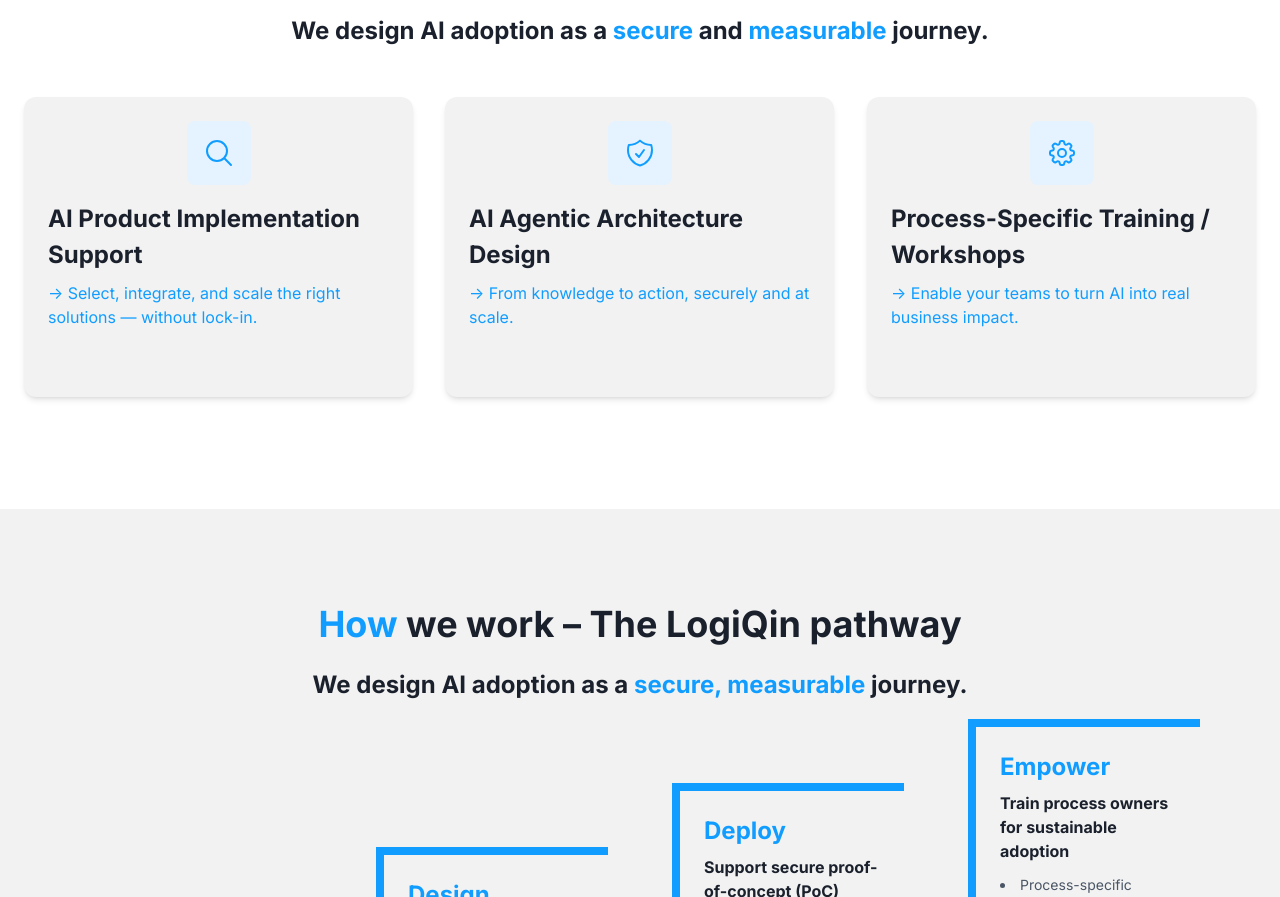
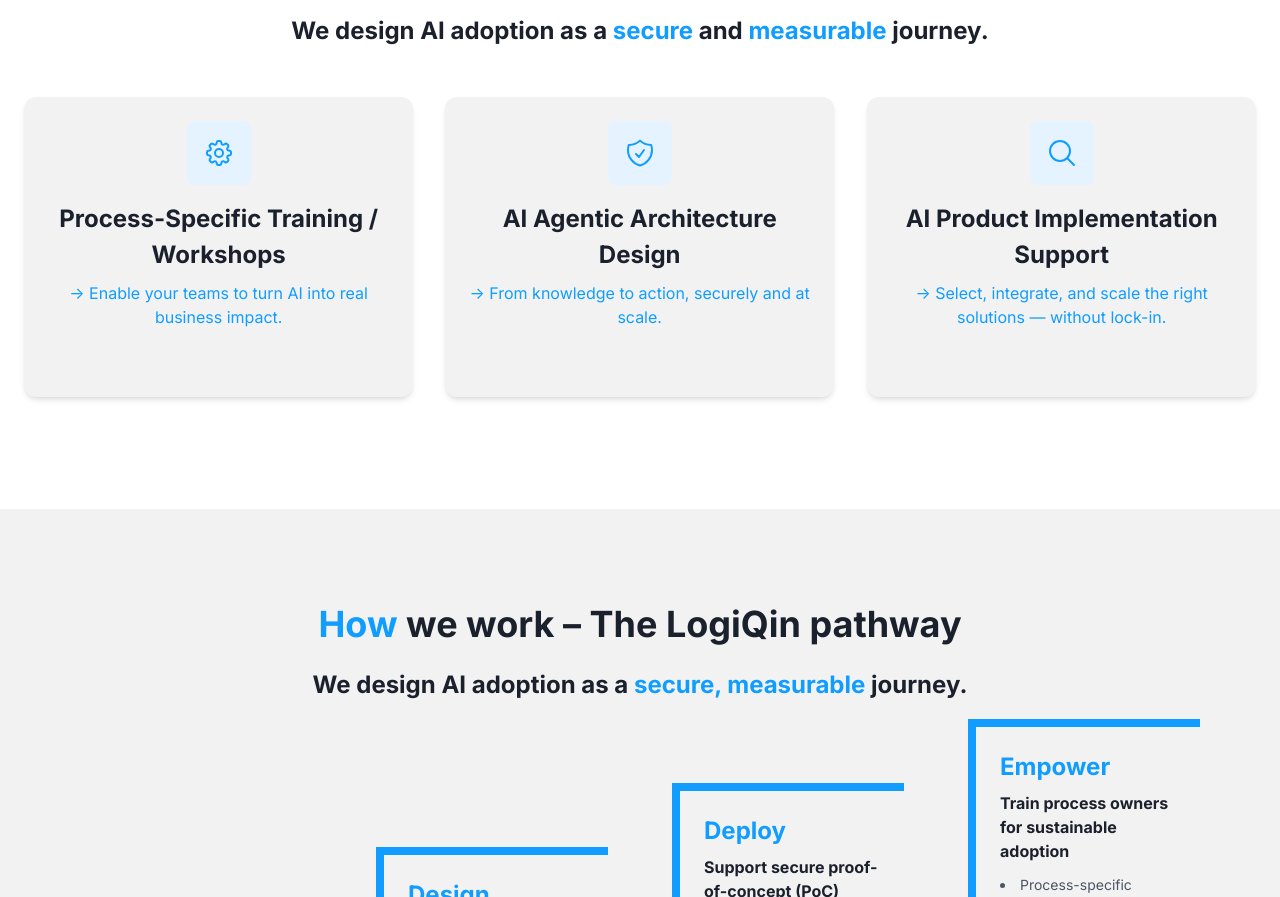
Before and after one commit to logiqin/logiqin.github.io-website, a website built with Vite: page index.html in a window 1280 px wide. Shown: the part 3390-4287 px from the top of the page. Built offline with nearby package versions, Linux system fonts and the light colour scheme.

Commit message:
swap card

```diff
--- a/index.html
+++ b/index.html
@@ -330,41 +330,41 @@
                 <div class="grid md:grid-cols-1 lg:grid-cols-3 gap-8">
 
                     <!-- Card 1 -->
-                    <div class="flip-card">
-                        <div class="flip-card-inner">
-                            <div class="flip-card-front">
+                    <div class="flip-card h-80">
+                        <div class="flip-card-inner h-full">
+                            <div class="flip-card-front text-center flex flex-col justify-center items-center h-full p-6">
                                 <div
-                                    class="bg-logiqin-soft-blue h-16 w-16 rounded-lg flex items-center justify-center mb-4">
+                                    class="bg-logiqin-soft-blue h-16 w-16 rounded-lg flex items-center justify-center mb-4 mx-auto">
                                     <svg xmlns="http://www.w3.org/2000/svg" fill="none" viewBox="0 0 24 24"
                                         stroke-width="1.5" stroke="#109DFF" class="size-8">
                                         <path stroke-linecap="round" stroke-linejoin="round"
-                                            d="m21 21-5.197-5.197m0 0A7.5 7.5 0 1 0 5.196 5.196a7.5 7.5 0 0 0 10.607 10.607Z" />
+                                            d="M10.343 3.94c.09-.542.56-.94 1.11-.94h1.093c.55 0 1.02.398 1.11.94l.149.894c.07.424.384.764.78.93.398.164.855.142 1.205-.108l.737-.527a1.125 1.125 0 0 1 1.45.12l.773.774c.39.389.44 1.002.12 1.45l-.527.737c-.25.35-.272.806-.107 1.204.165.397.505.71.93.78l.893.15c.543.09.94.559.94 1.109v1.094c0 .55-.397 1.02-.94 1.11l-.894.149c-.424.07-.764.383-.929.78-.165.398-.143.854.107 1.204l.527.738c.32.447.269 1.06-.12 1.45l-.774.773a1.125 1.125 0 0 1-1.449.12l-.738-.527c-.35-.25-.806-.272-1.203-.107-.398.165-.71.505-.781.929l-.149.894c-.09.542-.56.94-1.11.94h-1.094c-.55 0-1.019-.398-1.11-.94l-.148-.894c-.071-.424-.384-.764-.781-.93-.398-.164-.854-.142-1.204.108l-.738.527c-.447.32-1.06.269-1.45-.12l-.773-.774a1.125 1.125 0 0 1-.12-1.45l.527-.737c.25-.35.272-.806.108-1.204-.165-.397-.506-.71-.93-.78l-.894-.15c-.542-.09-.94-.56-.94-1.109v-1.094c0-.55.398-1.02.94-1.11l.894-.149c.424-.07.765-.383.93-.78.165-.398.143-.854-.108-1.204l-.526-.738a1.125 1.125 0 0 1 .12-1.45l.773-.773a1.125 1.125 0 0 1 1.45-.12l.737.527c.35.25.807.272 1.204.107.397-.165.71-.505.78-.929l.15-.894Z" />
+                                        <path stroke-linecap="round" stroke-linejoin="round"
+                                            d="M15 12a3 3 0 1 1-6 0 3 3 0 0 1 6 0Z" />
                                     </svg>
 
                                 </div>
-                                <h3 class="text-subhead font-bold mb-2">AI Product Implementation Support</h3>
-                                <p class="text-caption text-logiqin-blue">→ Select, integrate, and scale the right
-                                    solutions — without lock-in.</p>
+                                <h3 class="text-subhead font-bold mb-2 text-center">Process-Specific Training / Workshops</h3>
+                                <p class="text-caption text-logiqin-blue text-center">→ Enable your teams to turn AI into real
+                                    business impact.</p>
                             </div>
-                            <div class="flip-card-back">
-                                <ul class="list-disc pl-6 list-inside space-y-3 text-white">
-                                    <li class="pl-1 -indent-4">Product scouting to find the best-fit tools</li>
-                                    <li class="pl-1 -indent-4">Tender preparation with clear requirements &
-                                        evaluation criteria</li>
-                                    <li class="pl-1 -indent-4">Integration oversight for seamless fit into your IT
-                                        ecosystem</li>
-                                    <li class="pl-1 -indent-4">Focus on long-term maintainability & fast ROI</li>
+                            <div class="flip-card-back flex items-center justify-center h-full p-6">
+                                <ul class="list-disc pl-6 list-inside space-y-3 text-white text-center">
+                                    <li class="pl-1 -indent-4">Hands-on enablement with your own tools & data</li>
+                                    <li class="pl-1 -indent-4">Focused on real processes, not generic AI literacy</li>
+                                    <li class="pl-1 -indent-4">Build the skills to run AI-powered workflows
+                                        independently</li>
                                 </ul>
                             </div>
                         </div>
                     </div>
 
                     <!-- Card 2 -->
-                    <div class="flip-card">
-                        <div class="flip-card-inner">
-                            <div class="flip-card-front">
+                    <div class="flip-card h-80">
+                        <div class="flip-card-inner h-full">
+                            <div class="flip-card-front text-center flex flex-col justify-center items-center h-full p-6">
                                 <div
-                                    class="bg-logiqin-soft-blue h-16 w-16 rounded-lg flex items-center justify-center mb-4">
+                                    class="bg-logiqin-soft-blue h-16 w-16 rounded-lg flex items-center justify-center mb-4 mx-auto">
                                     <svg xmlns="http://www.w3.org/2000/svg" fill="none" viewBox="0 0 24 24"
                                         stroke-width="1.5" stroke="#109DFF" class="size-8">
                                         <path stroke-linecap="round" stroke-linejoin="round"
@@ -372,12 +372,12 @@
                                     </svg>
 
                                 </div>
-                                <h3 class="text-subhead font-bold mb-2">AI Agentic Architecture Design</h3>
-                                <p class="text-caption text-logiqin-blue">→ From knowledge to action, securely and
+                                <h3 class="text-subhead font-bold mb-2 text-center">AI Agentic Architecture Design</h3>
+                                <p class="text-caption text-logiqin-blue text-center">→ From knowledge to action, securely and
                                     at scale.</p>
                             </div>
-                            <div class="flip-card-back">
-                                <ul class="list-disc pl-6 list-inside space-y-3 text-white">
+                            <div class="flip-card-back flex items-center justify-center h-full p-6">
+                                <ul class="list-disc pl-6 list-inside space-y-3 text-white text-center">
                                     <li class="pl-1 -indent-4">Secure, scalable workflows connecting internal &
                                         external data</li>
                                     <li class="pl-1 -indent-4">Optimized for cost efficiency & GDPR compliance</li>
@@ -390,30 +390,30 @@
                     </div>
 
                     <!-- Card 3 -->
-                    <div class="flip-card">
-                        <div class="flip-card-inner">
-                            <div class="flip-card-front">
+                    <div class="flip-card h-80">
+                        <div class="flip-card-inner h-full">
+                            <div class="flip-card-front text-center flex flex-col justify-center items-center h-full p-6">
                                 <div
-                                    class="bg-logiqin-soft-blue h-16 w-16 rounded-lg flex items-center justify-center mb-4">
+                                    class="bg-logiqin-soft-blue h-16 w-16 rounded-lg flex items-center justify-center mb-4 mx-auto">
                                     <svg xmlns="http://www.w3.org/2000/svg" fill="none" viewBox="0 0 24 24"
                                         stroke-width="1.5" stroke="#109DFF" class="size-8">
                                         <path stroke-linecap="round" stroke-linejoin="round"
-                                            d="M10.343 3.94c.09-.542.56-.94 1.11-.94h1.093c.55 0 1.02.398 1.11.94l.149.894c.07.424.384.764.78.93.398.164.855.142 1.205-.108l.737-.527a1.125 1.125 0 0 1 1.45.12l.773.774c.39.389.44 1.002.12 1.45l-.527.737c-.25.35-.272.806-.107 1.204.165.397.505.71.93.78l.893.15c.543.09.94.559.94 1.109v1.094c0 .55-.397 1.02-.94 1.11l-.894.149c-.424.07-.764.383-.929.78-.165.398-.143.854.107 1.204l.527.738c.32.447.269 1.06-.12 1.45l-.774.773a1.125 1.125 0 0 1-1.449.12l-.738-.527c-.35-.25-.806-.272-1.203-.107-.398.165-.71.505-.781.929l-.149.894c-.09.542-.56.94-1.11.94h-1.094c-.55 0-1.019-.398-1.11-.94l-.148-.894c-.071-.424-.384-.764-.781-.93-.398-.164-.854-.142-1.204.108l-.738.527c-.447.32-1.06.269-1.45-.12l-.773-.774a1.125 1.125 0 0 1-.12-1.45l.527-.737c.25-.35.272-.806.108-1.204-.165-.397-.506-.71-.93-.78l-.894-.15c-.542-.09-.94-.56-.94-1.109v-1.094c0-.55.398-1.02.94-1.11l.894-.149c.424-.07.765-.383.93-.78.165-.398.143-.854-.108-1.204l-.526-.738a1.125 1.125 0 0 1 .12-1.45l.773-.773a1.125 1.125 0 0 1 1.45-.12l.737.527c.35.25.807.272 1.204.107.397-.165.71-.505.78-.929l.15-.894Z" />
-                                        <path stroke-linecap="round" stroke-linejoin="round"
-                                            d="M15 12a3 3 0 1 1-6 0 3 3 0 0 1 6 0Z" />
+                                            d="m21 21-5.197-5.197m0 0A7.5 7.5 0 1 0 5.196 5.196a7.5 7.5 0 0 0 10.607 10.607Z" />
                                     </svg>
 
                                 </div>
-                                <h3 class="text-subhead font-bold mb-2">Process-Specific Training / Workshops</h3>
-                                <p class="text-caption text-logiqin-blue">→ Enable your teams to turn AI into real
-                                    business impact.</p>
+                                <h3 class="text-subhead font-bold mb-2 text-center">AI Product Implementation Support</h3>
+                                <p class="text-caption text-logiqin-blue text-center">→ Select, integrate, and scale the right
+                                    solutions — without lock-in.</p>
                             </div>
-                            <div class="flip-card-back">
-                                <ul class="list-disc pl-6 list-inside space-y-3 text-white">
-                                    <li class="pl-1 -indent-4">Hands-on enablement with your own tools & data</li>
-                                    <li class="pl-1 -indent-4">Focused on real processes, not generic AI literacy</li>
-                                    <li class="pl-1 -indent-4">Build the skills to run AI-powered workflows
-                                        independently</li>
+                            <div class="flip-card-back flex items-center justify-center h-full p-6">
+                                <ul class="list-disc pl-6 list-inside space-y-3 text-white text-center">
+                                    <li class="pl-1 -indent-4">Product scouting to find the best-fit tools</li>
+                                    <li class="pl-1 -indent-4">Tender preparation with clear requirements &
+                                        evaluation criteria</li>
+                                    <li class="pl-1 -indent-4">Integration oversight for seamless fit into your IT
+                                        ecosystem</li>
+                                    <li class="pl-1 -indent-4">Focus on long-term maintainability & fast ROI</li>
                                 </ul>
                             </div>
                         </div>
```
